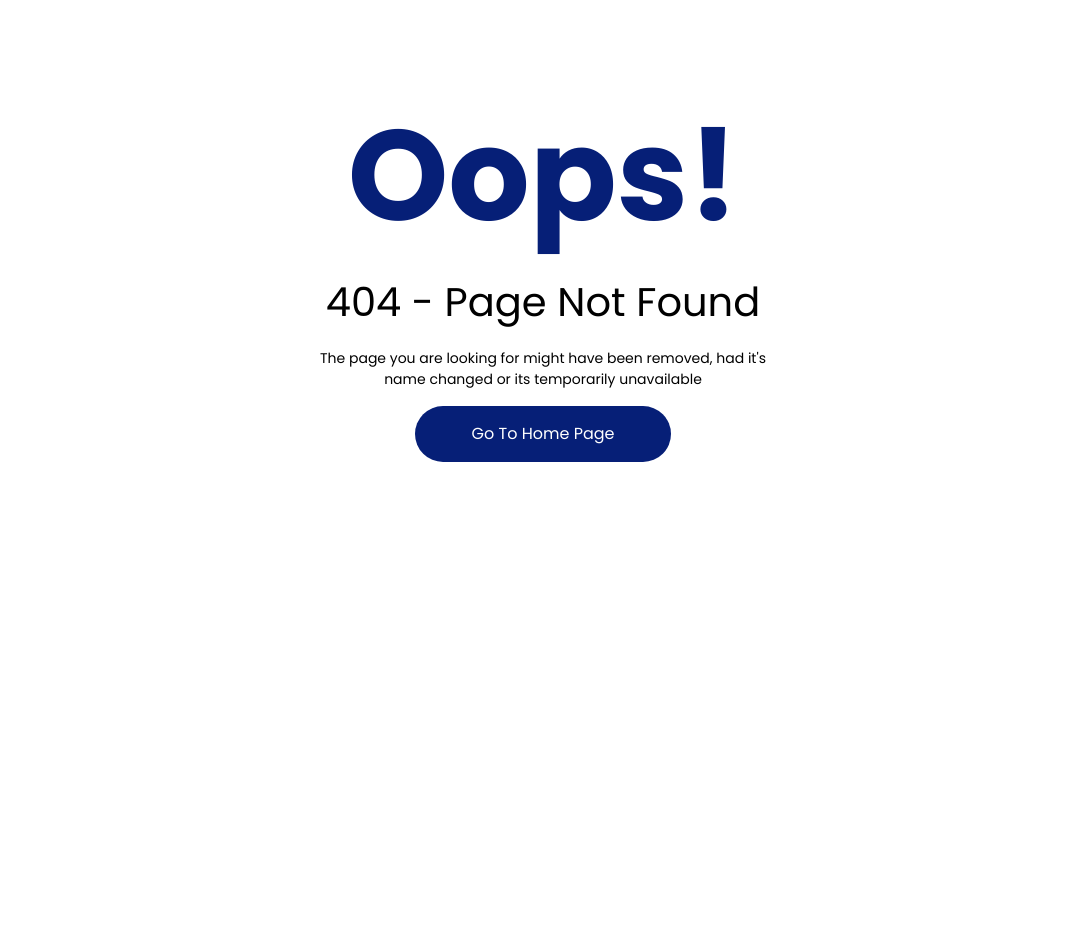
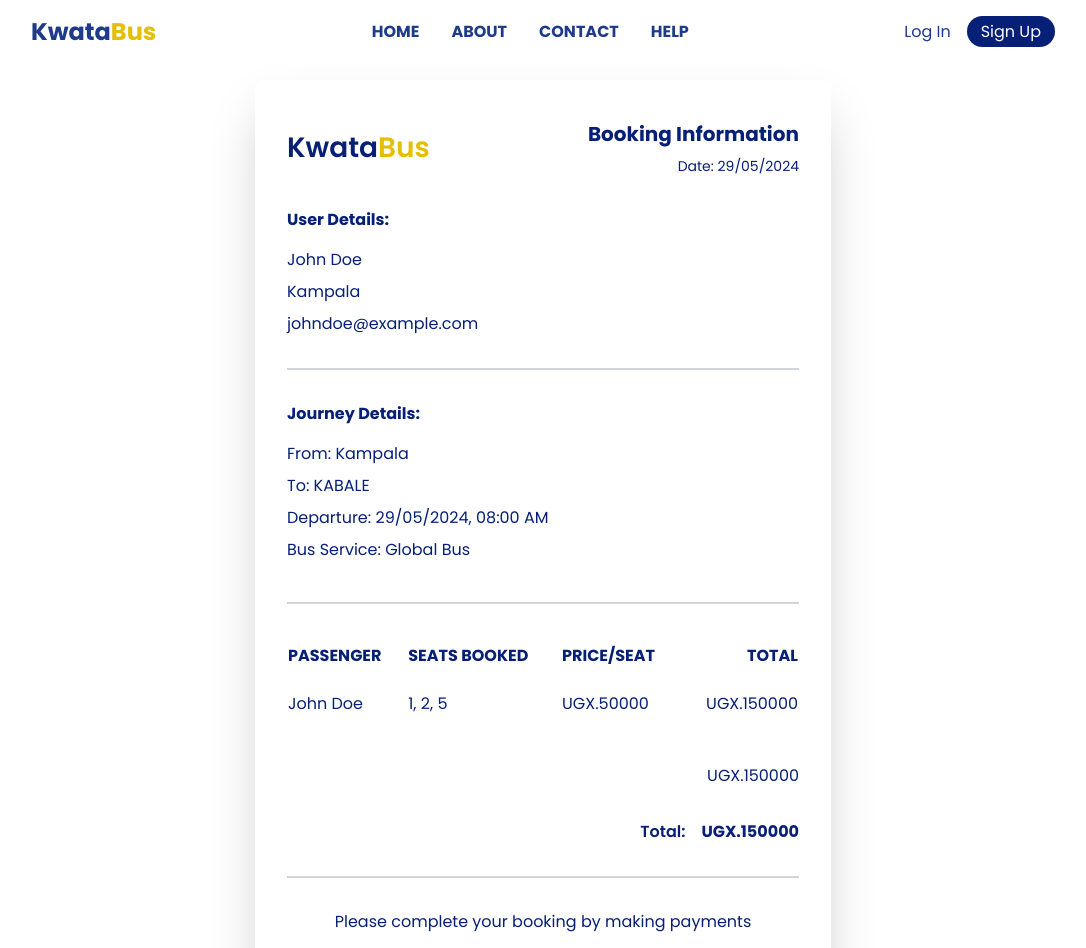
Before and after one commit to Patrickodida/KwataBus-App, a React (Vite) app: page /PaymentsPage in a window 1280 px wide. Before the commit this address had no page. Shown: the top 948 px of the page, without its empty margins (97-1183 px from the left). Before the commit the page ends 800 px from the top, so only its background shows below. Built offline with nearby package versions, Linux system fonts and the light colour scheme.

Commit message:
Add the payments page that captures the booking details

```diff
--- a/src/App.jsx
+++ b/src/App.jsx
@@ -15,6 +15,7 @@ import ContactPage from './pages/ContactPage'
 import PageNotFound from './pages/PageNotFound'
 import TicketPage from './pages/TicketPage'
 import InvoicePage from './pages/InvoicePage'
+import PaymentsPage from './pages/PaymentsPage'
 
 function Layout({children}){
     return (
@@ -41,6 +42,7 @@ function App(){
                 <Route path="/contact" element={<ContactPage />} />
                 <Route path="/TicketPage" element={<TicketPage />} />
                 <Route path="/InvoicePage" element={<InvoicePage />} />
+                <Route path="/PaymentsPage" element={<PaymentsPage />} />
                 <Route path="*" element={<PageNotFound />} />
             </Routes>
     )
--- /dev/null
+++ b/src/pages/PaymentsPage.jsx
@@ -0,0 +1,87 @@
+import React, { useState, useEffect } from "react";
+import { Link, useNavigate } from "react-router-dom";
+import Navbar from "../components/Navbar";
+import Footer from "../components/Footer";
+
+function PaymentsPage() {
+  return (
+    <div>
+      <Navbar />
+      <div class="bg-white rounded-lg shadow-2xl px-8 py-10 max-w-xl mx-auto mt-20">
+        <div class="flex items-center justify-between mb-8">
+          <div class="flex items-center">
+            <div class="font-semibold text-[1.75rem] text-[#061f77]">
+              Kwata<span class="text-[#e3bf00]">Bus</span>
+            </div>
+          </div>
+          <div class="text-right text-[#061f77]">
+            <div class="font-bold text-xl mb-2">Booking Information</div>
+            <div class="text-sm">Date: 29/05/2024</div>
+          </div>
+        </div>
+        <div class="border-b-2 border-gray-300 pb-8 mb-8 text-[0.825rem] md:text-[1rem]">
+          <h2 class="text-[1rem] font-bold mb-4 text-[#061f77]">User Details:</h2>
+          <div class="text-[#061f77] mb-2">John Doe</div>
+          <div class="text-[#061f77] mb-2">Kampala</div>
+          <div class="text-[#061f77]">johndoe@example.com</div>
+        </div>
+        <div class="border-b-2 border-gray-300 pb-8 mb-8 text-[0.825rem] md:text-[1rem]">
+          <h2 class="text-[1rem] font-bold mb-4 text-[#061f77]">
+            Journey Details:
+          </h2>
+          <div class="text-[#061f77] mb-2">From: Kampala</div>
+          <div class="text-[#061f77] mb-2">To: KABALE</div>
+          <div class="text-[#061f77] mb-2">Departure: 29/05/2024, 08:00 AM</div>
+          <div class="text-[#061f77] mb-2">Bus Service: Global Bus</div>
+        </div>
+        <table class="w-full text-left mb-8">
+          <thead>
+            <tr className="text-[0.8rem] md:text-[1rem]">
+              <th class="text-[#061f77] font-bold uppercase py-2">Passenger</th>
+              <th class="text-[#061f77] font-bold uppercase py-2">
+                Seats Booked{" "}
+              </th>
+              <th class="text-[#061f77] font-bold uppercase py-2">
+                Price/Seat{" "}
+              </th>
+              <th class="text-[#061f77] font-bold uppercase py-2 text-right">
+                Total
+              </th>
+            </tr>
+          </thead>
+          <tbody>
+            <tr className="text-[0.825rem] md:text-[1rem]">
+              <td class="py-4 text-[#061f77]">John Doe</td>
+              <td class="py-4 text-[#061f77]">1, 2, 5</td>
+              <td class="py-4 text-[#061f77]">UGX.50000</td>
+              <td class="py-4 text-[#061f77] text-right">UGX.150000</td>
+            </tr>
+          </tbody>
+        </table>
+        <div class="flex justify-end mb-8 text-[0.825rem] md:text-[1rem]">
+          <div class="text-[#061f77]">UGX.150000</div>
+        </div>
+        <div class="flex justify-end mb-8 text-[0.825rem] md:text-[1rem]">
+          <div class="text-[#061f77] mr-4 font-semibold">Total:</div>
+          <div class="text-[#061f77] font-bold">UGX.150000</div>
+        </div>
+        <div class="border-t-2 border-gray-300 pt-8">
+          <div class="text-[#061f77] mb-4 text-center">
+            Please complete your booking by making payments
+          </div>
+        </div>
+        <div class="flex justify-center text-right mt-4">
+          <button
+            type="button"
+            class="flex items-center justify-center bg-[#061f77] text-white px-4 py-2 rounded-lg w-full md:w-[50%]"
+          >
+          Proceed To Payment
+          </button>
+        </div>
+      </div>
+      <Footer />
+    </div>
+  );
+}
+
+export default PaymentsPage;
```
